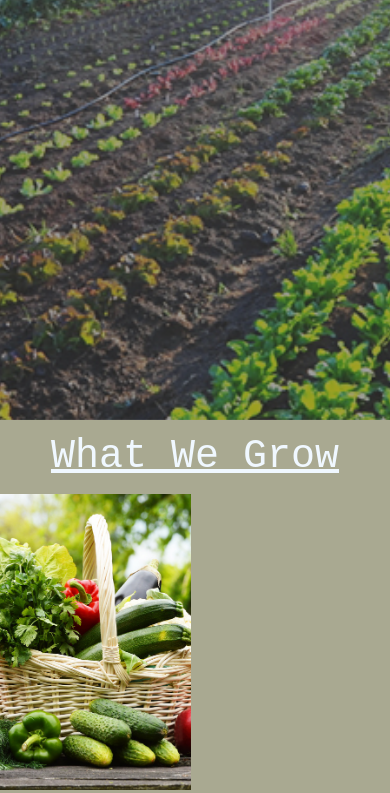
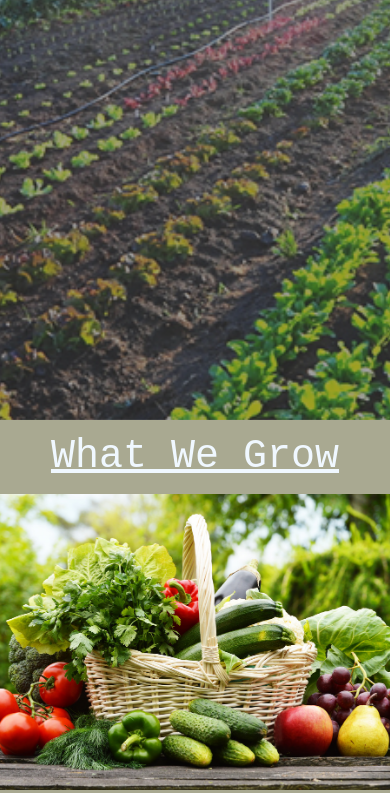
Before and after one commit to kaciej/businessTime, a plain HTML site: page index.html in a window 390 px wide. Shown: the part 1732-2525 px from the top of the page. Drawn offline with nearby package versions, Linux system fonts and the light colour scheme.

Commit message:
fixed responsive imgs

```diff
--- a/style.css
+++ b/style.css
@@ -128,6 +128,12 @@ header {
     position: relative;
 }
 
+@media (max-width: 768px) {
+  .imgs {
+    width: 100%;
+  }
+}
+
 .overlay {
     position: absolute;
     top: 0;
```
